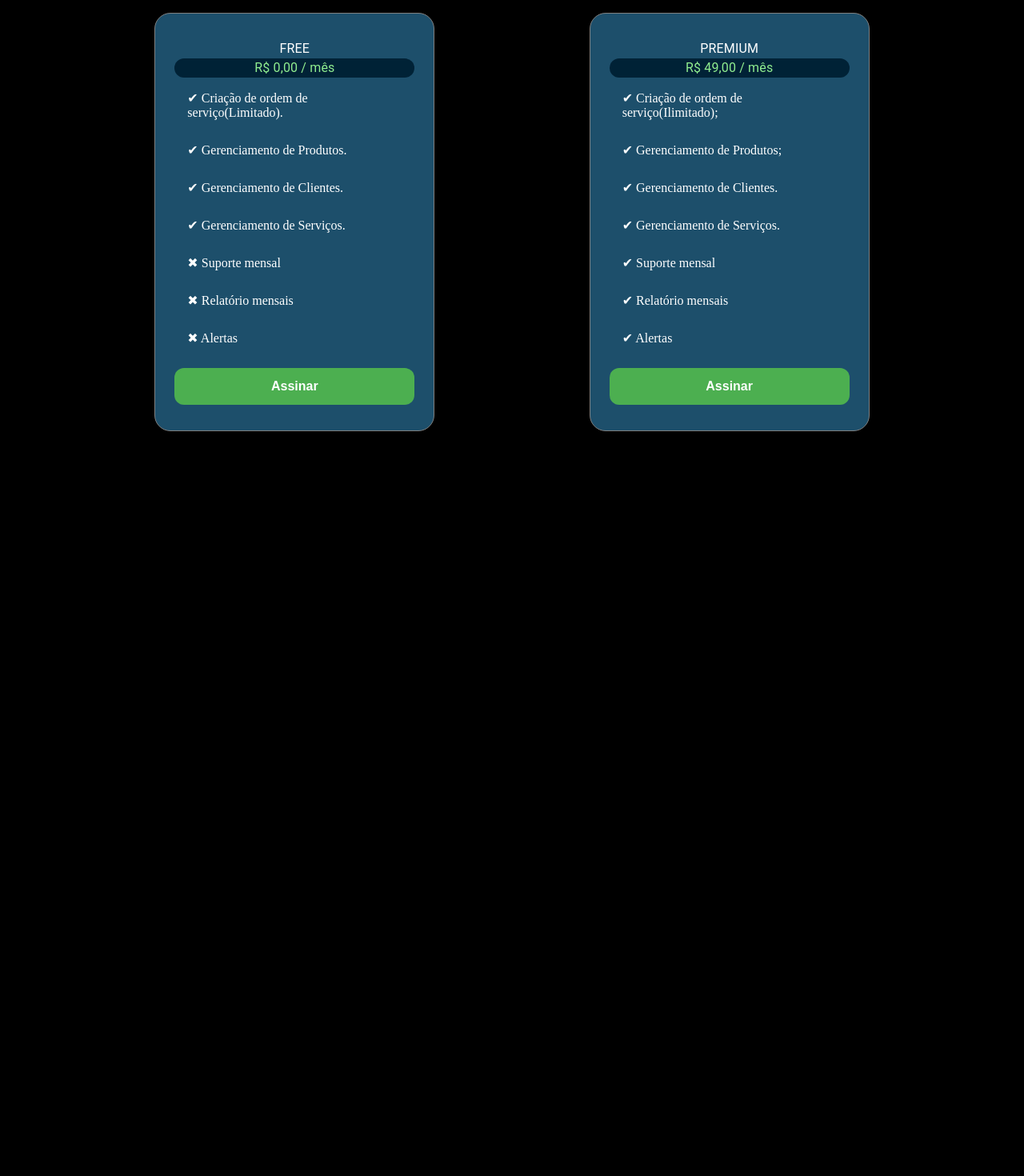
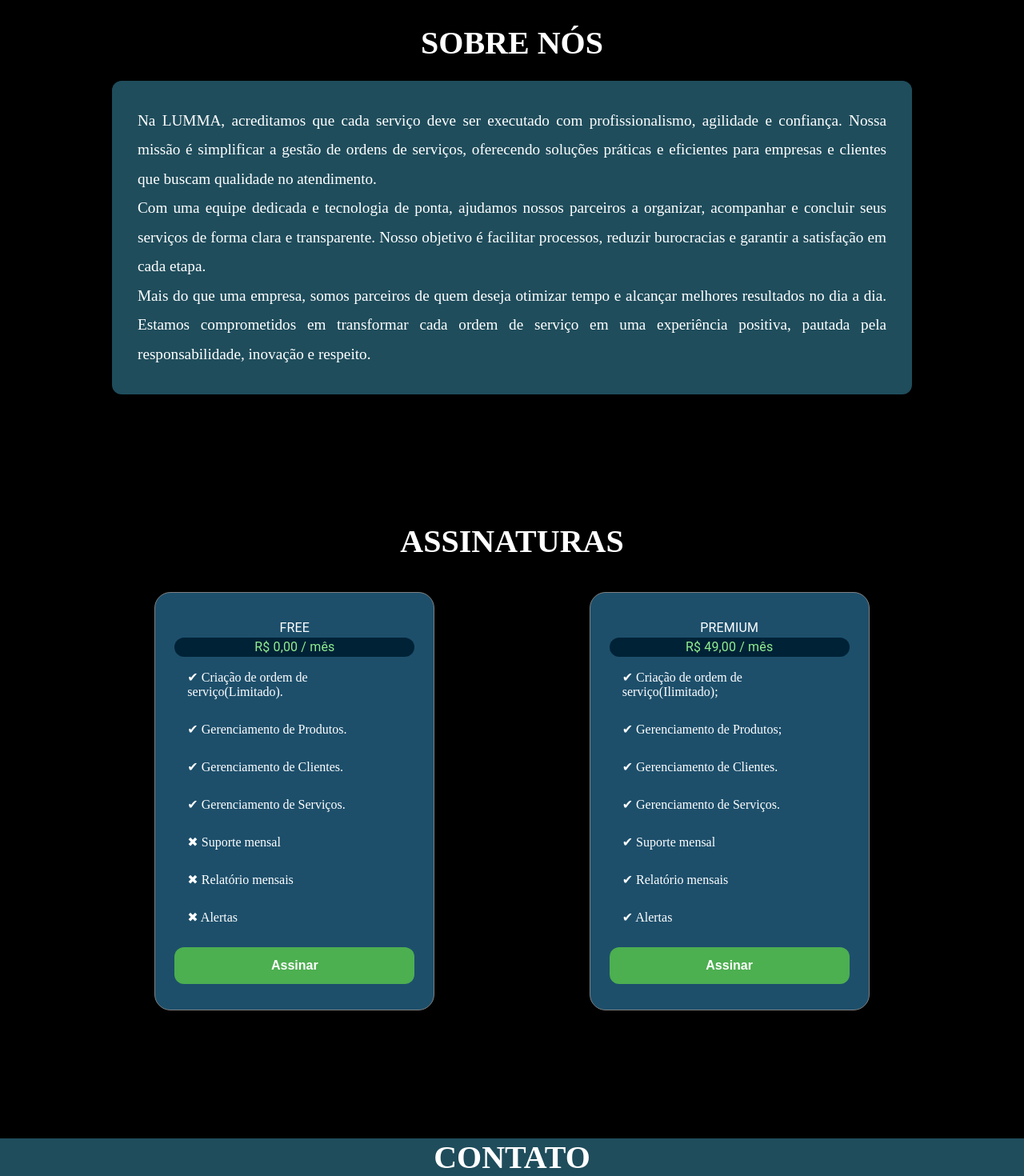
Before and after one commit to muriloap/Projeto_Integrador, a Next.js app: page / in a window 1280 px wide. Shown: the part 246-1716 px from the top of the page at 80% size. Before the commit the page ends 800 px from the top, so only its background shows below. Built offline with nearby package versions, Linux system fonts and the light colour scheme.

Commit message:
Criação dos componentes do Lading Page

```diff
--- a/src/app/components/Assinaturas/index.tsx
+++ b/src/app/components/Assinaturas/index.tsx
@@ -5,11 +5,9 @@
 export default function Assinaturas() {
   return (
     <>
-      <Typography className={styles.titulo} variant="h3">
-        ASSINATURAS
-      </Typography>
+      <h2 className={styles.h2} >ASSINATURAS</h2>
 
-      <div className={styles.container}>
+      <div id="assinatura" className={styles.container}>
         <Plano
           plano="Free"
           valor={0}
--- a/src/app/components/Assinaturas/styles.module.css
+++ b/src/app/components/Assinaturas/styles.module.css
@@ -1,11 +1,13 @@
+.h2 {
+text-align: center;
+color: white;
+font-size: 40px;
+margin-top: 10rem;
+}
+
 .container {
   display: flex;
   flex-wrap: wrap;
   justify-content: space-evenly;
   margin-top: 40px;
 }
-
-.titulo {
-  text-align: center;
-  color: white;
-}
--- /dev/null
+++ b/src/app/components/Contato/index.tsx
@@ -0,0 +1,12 @@
+import styles from './styles.module.css'
+
+export default function Contato() {
+    return (
+        <footer className=''>
+            <h2 className={styles.h2}>CONTATO</h2>
+            <div>
+                <p></p>
+            </div>
+        </footer>
+    )
+}
--- /dev/null
+++ b/src/app/components/Contato/styles.module.css
@@ -0,0 +1,7 @@
+.h2 {
+    text-align: center;
+    color: white;
+    font-size: 40px;
+    margin-top: 10rem;
+    background-color: #1f4d5c;
+}
--- a/src/app/components/Menu/styles.module.css
+++ b/src/app/components/Menu/styles.module.css
@@ -10,6 +10,7 @@
     background-color: #5290c4;
     border-radius: 15px;
     padding: 15px;
+    transition: transform 0.3s ease;
 }
 
 .button:hover {
@@ -22,6 +23,7 @@
     font-size: 20px;
     background-color: #90caf9;
     padding: 15px;
+    transition: transform 0.3s ease;
 }
 
 .link:hover {
--- a/src/app/components/SobreNos/index.tsx
+++ b/src/app/components/SobreNos/index.tsx
@@ -1,7 +1,14 @@
+import styles from './styles.module.css'
+
 export default function SobreNos() {
     return (
         <>
+        <h2 className={styles.h2}>SOBRE NÓS</h2>
+        <p className={styles.p}>Na LUMMA, acreditamos que cada serviço deve ser executado com profissionalismo, agilidade e confiança. Nossa missão é simplificar a gestão de ordens de serviços, oferecendo soluções práticas e eficientes para empresas e clientes que buscam qualidade no atendimento. <br />
 
+        Com uma equipe dedicada e tecnologia de ponta, ajudamos nossos parceiros a organizar, acompanhar e concluir seus serviços de forma clara e transparente. Nosso objetivo é facilitar processos, reduzir burocracias e garantir a satisfação em cada etapa. <br />
+
+        Mais do que uma empresa, somos parceiros de quem deseja otimizar tempo e alcançar melhores resultados no dia a dia. Estamos comprometidos em transformar cada ordem de serviço em uma experiência positiva, pautada pela responsabilidade, inovação e respeito.</p>
         </>
     )
 }
--- a/src/app/components/SobreNos/styles.module.css
+++ b/src/app/components/SobreNos/styles.module.css
@@ -0,0 +1,19 @@
+.h2 {
+    text-align: center;
+    color: white;
+    font-size: 2.5rem;
+    margin-bottom: 1.5rem;
+    margin-top: 10rem;
+}
+
+.p {
+    background-color: #1f4d5c;
+    color: #ffffff;
+    font-size: 1.2rem; /* tamanho agradável */
+    line-height: 1.9; /* espaçamento entre linhas */
+    text-align: justify; /* texto alinhado dos dois lados */
+    padding: 2rem;
+    border-radius: 12px;
+    max-width: 1000px;
+    margin: 0 auto 2rem auto; /* centralizado e com espaçamento abaixo */
+  }
--- a/src/app/globals.css
+++ b/src/app/globals.css
@@ -13,5 +13,6 @@
 @media (prefers-color-scheme: dark) {
   html {
     color-scheme: dark;
+    scroll-behavior: smooth;
   }
 }
--- a/src/app/page.tsx
+++ b/src/app/page.tsx
@@ -1,12 +1,16 @@
 import styles from "./styles.module.css";
 import Header from "./components/Header";
 import Assinaturas from "./components/Assinaturas";
+import SobreNos from "./components/SobreNos";
+import Contato from "./components/Contato";
 
 export default function Home() {
   return (
    <>
-   <Header/>
-   <Assinaturas/>
+   <Header />
+   <SobreNos />
+   <Assinaturas />
+   <Contato />
    </>
   );
 }
```
